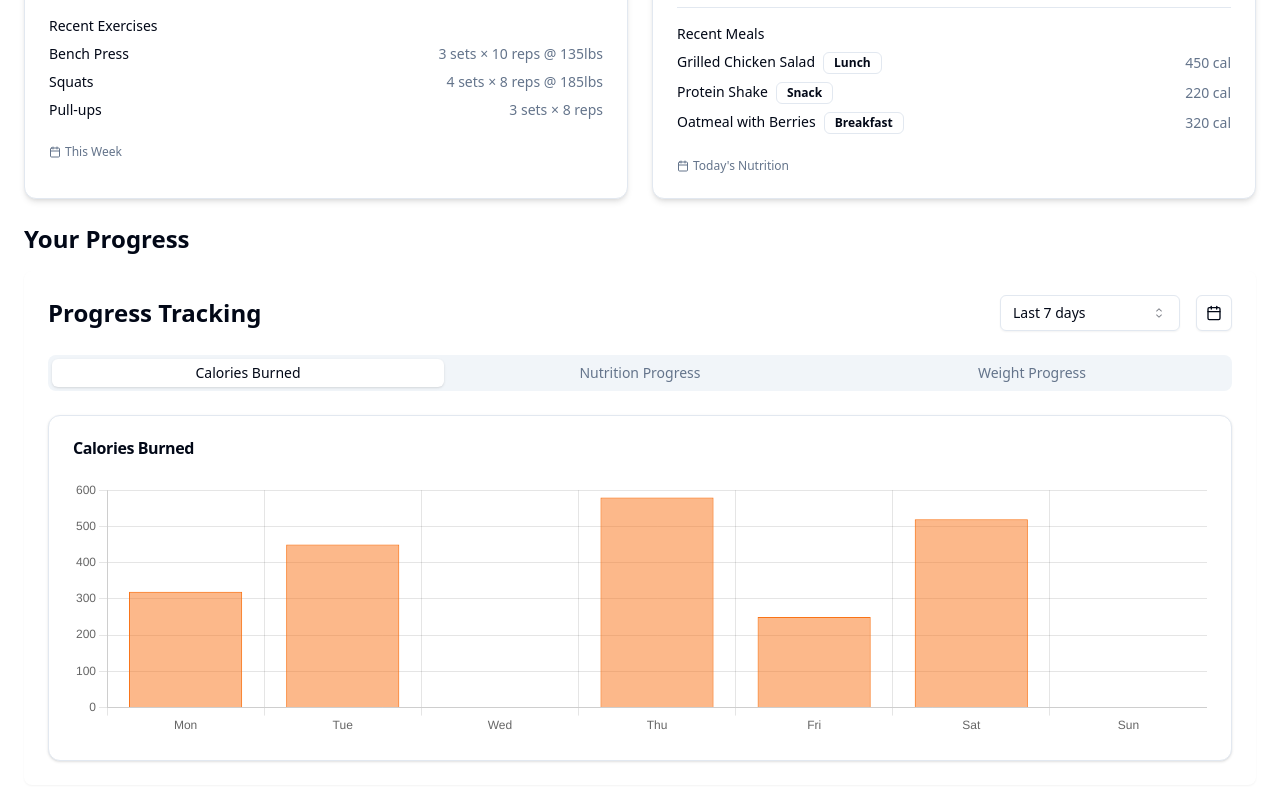
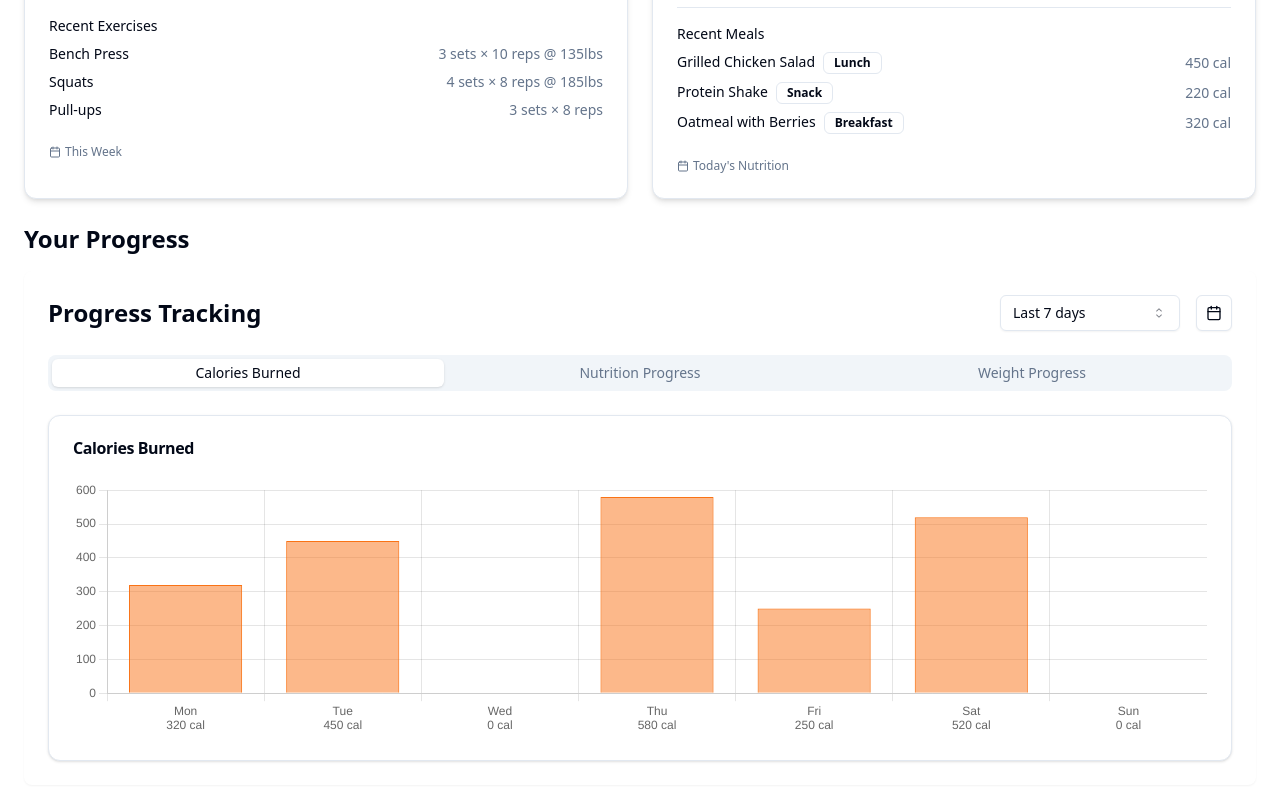
Before and after one commit to tbmi20/tempo-workout-tracker, a React (Vite) app: page / in a window 1280 px wide. Shown: the part 358-1158 px from the top of the page. Built offline with nearby package versions, Linux system fonts and the light colour scheme.

Commit message:
labelled x axis

```diff
--- a/src/components/ProgressCharts.tsx
+++ b/src/components/ProgressCharts.tsx
@@ -147,6 +147,18 @@ const ProgressCharts = ({
       }
     },
     scales: {
+      x: {
+        ticks: {
+          callback: function(val, index) {
+            // Show day/label on first line
+            const labels = this.getLabelForValue(val as number);
+            // Get data value for this index
+            const dataVal = this.chart.data.datasets[0].data[index as number];
+            // Return multiline label: day name and value with unit
+            return [labels, `${dataVal} cal`];
+          }
+        }
+      },
       y: {
         beginAtZero: true,
       },
@@ -170,6 +182,18 @@ const ProgressCharts = ({
       }
     },
     scales: {
+      x: {
+        ticks: {
+          callback: function(val, index) {
+            // Show week/label on first line
+            const labels = this.getLabelForValue(val as number);
+            // Get data value for this index
+            const dataVal = this.chart.data.datasets[0].data[index as number];
+            // Return multiline label: week label and weight value
+            return [labels, `${dataVal} lbs`];
+          }
+        }
+      },
       y: {
         beginAtZero: false,
       },
```
